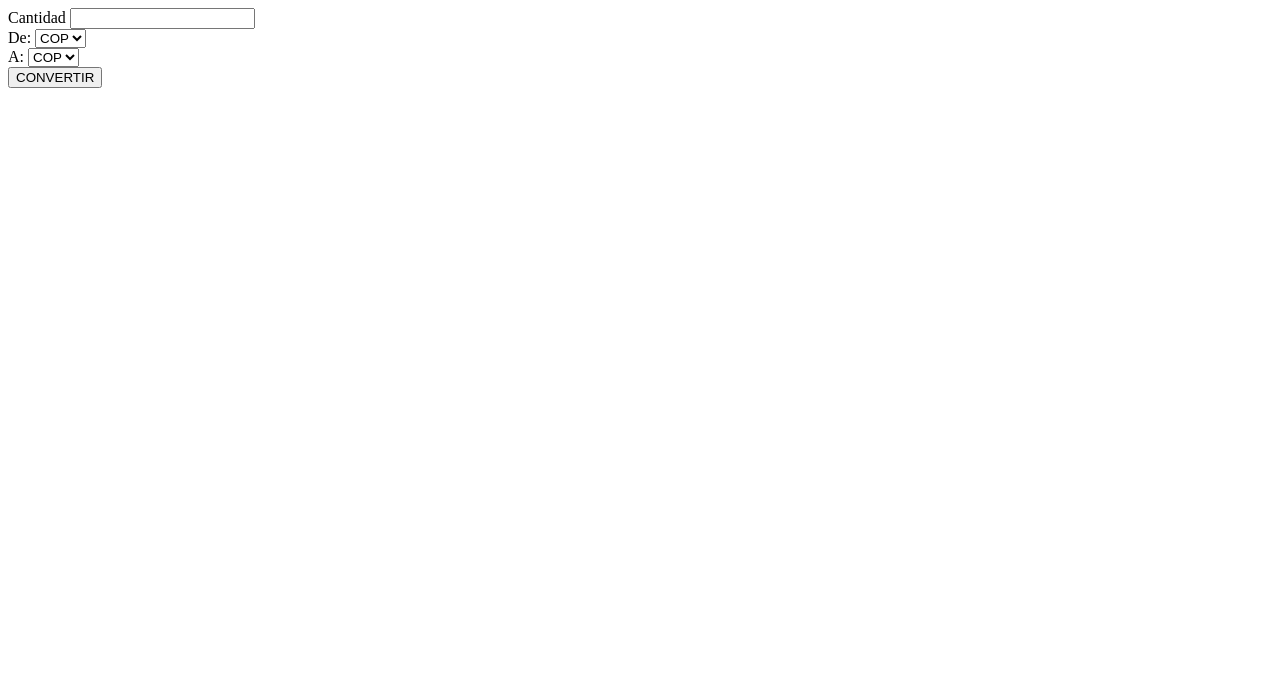
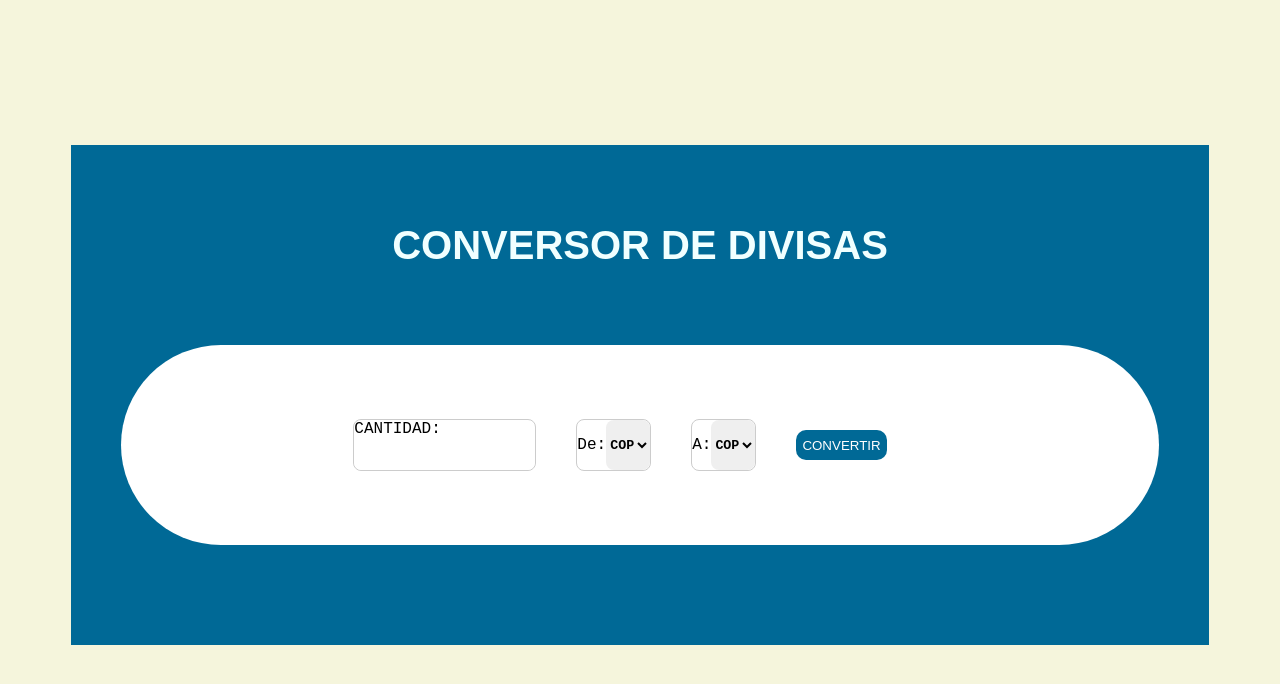
Before and after one commit to DanielCuellar7/programacion_js, a website: page conversorDivisas/index.html in a window 1280 px wide. Drawn offline with Linux system fonts and the light colour scheme.

Commit message:
Proyecto terminado con el style

```diff
--- a/conversorDivisas/index.html
+++ b/conversorDivisas/index.html
@@ -5,31 +5,37 @@
     <meta charset="UTF-8">
     <meta name="viewport" content="width=device-width, initial-scale=1.0">
     <title>Conversor Divisas</title>
+    <link rel="stylesheet" href="./style.css">
 </head>
 <body>
-    <form >
-        <div>
-            <label for="cantidad">Cantidad</label>
+    <section>
+        <header class="header">
+            <h1 class="title">CONVERSOR DE DIVISAS</h1>
+        </header>
+        <form class="formulario">
+            <div class="cant">
+                <label for="cantidad">CANTIDAD:</label>
                 <input type="number" id="cantidad" />
             </div>
-        <div>
+            <div class="de">
                 <label for="De">De:</label>
                 <select id="De" name="select"s>
                 </select>
             </div>
-        <div>
+            <div class="a">
                 <label for="A">A:</label>
                 <select id="A" name="select">
 
                 </select>
             </div>
-        <div>
+            <div class="btn">
                 <button type="button" onclick="convertir()">CONVERTIR</button>
             </div>
+            <div id="result">
+                <p>Result: </p>
+            </div>
         </form>
-    <div id="result">
-        <p>Result:</p>
-    </div>
+    </section>
     <script src="./proyecto.js"></script>
 </body>
 </html>
--- a/conversorDivisas/style.css
+++ b/conversorDivisas/style.css
@@ -0,0 +1,114 @@
+body{
+    font-family: "Courier New", monospace;
+    display: flex;
+    justify-content: center;
+    margin-top: 145px;
+    background-color: beige;
+}
+
+section{
+    background: #006996;
+    /* height: 352px; */
+    height: 500px;
+    width: 90%;
+    display: flex;
+    flex-direction: column;
+    justify-content: center;
+
+}
+
+.header {
+    display: flex;
+    justify-content: center;
+    align-items: center;
+    height: 100px;
+
+
+}
+.title {
+    color: azure;
+    font-size: 40px;
+    font-family: sans-serif;
+}
+
+.formulario {
+    display: flex;
+    flex-wrap: wrap;
+    flex-direction: row;
+    justify-content: center;
+    gap: 40px;
+    align-items: center;
+    height: 200px;
+    background-color: rgb(255, 255, 255);
+    margin: 50px;
+    border-radius: 200px 200px 200px 200px;
+}
+
+.cant {
+    display: flex;
+    flex-direction: column;
+    border-radius: 8px;
+    height: 50px;
+    border: 1px solid #ccc;
+
+}
+
+input{
+    border: none;
+    border-radius: 8px;
+    height: 50px;
+}
+
+/* Eliminar flechas en Chrome, Safari, Edge */
+input[type=number]::-webkit-inner-spin-button,
+input[type=number]::-webkit-outer-spin-button {
+  -webkit-appearance: none;
+  margin: 0;
+}
+
+input:focus{
+    outline: none; /* quita el borde azul */
+    box-shadow: none; /* por si algún navegador aplica sombra */
+    font-family: "Courier New", monospace;
+    font-weight: bold;
+}
+
+.de {
+    background-color: #ffffff;
+    display: flex;
+    flex-direction: row;
+    border-radius: 8px;
+    height: 50px;
+    align-items: center;
+    border: 1px solid #ccc;
+}
+
+.a {
+    background-color: #ffffff;
+    display: flex;
+    flex-direction: row;
+    border-radius: 8px;
+    height: 50px;
+    align-items: center;
+    border: 1px solid #ccc;
+}
+
+select{
+    border: none;
+    border-radius: 8px;
+    height: 50px;
+    font-family: "Courier New";
+    font-weight: bold;
+}
+select:focus{
+    outline: none;
+    box-shadow: none;7
+}
+
+button{
+    background: #006996;
+    color: #ffffff;
+    border: none;
+    border-radius: 10px;
+    height: 30px;
+}
```
Lines whose indentation alone changed are shown as unchanged.
